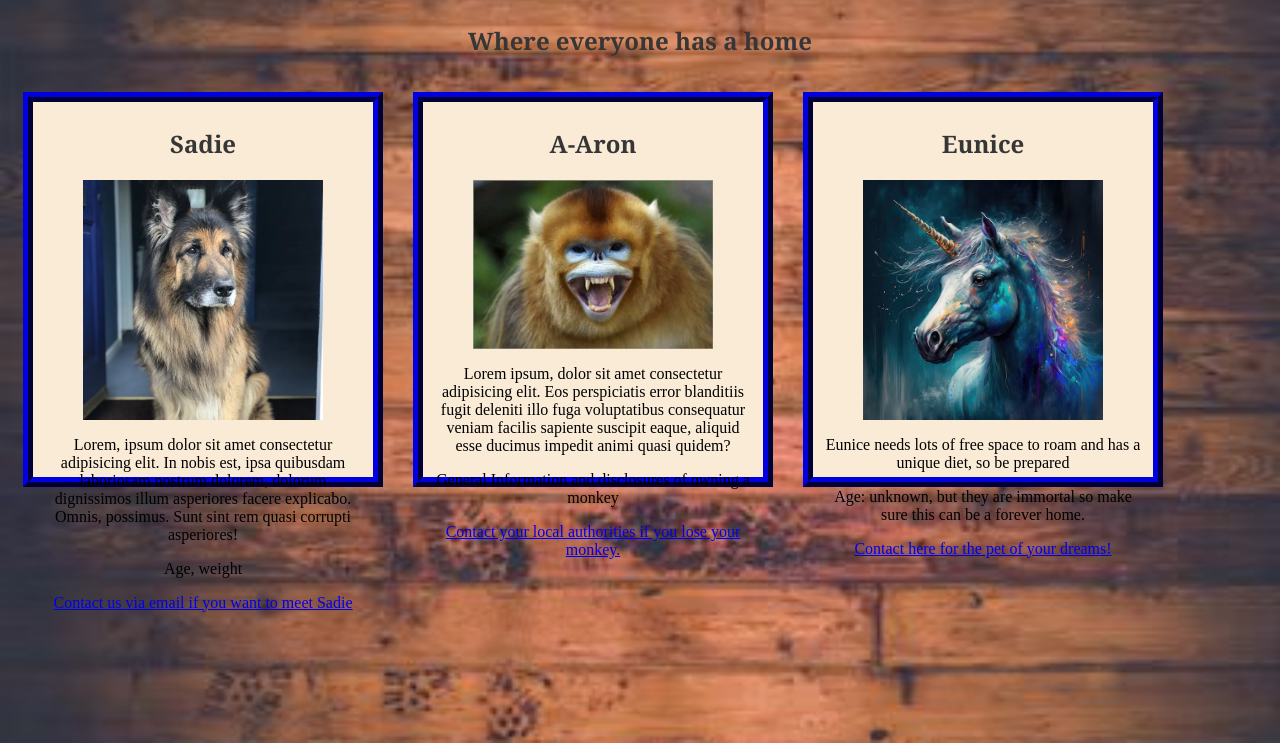
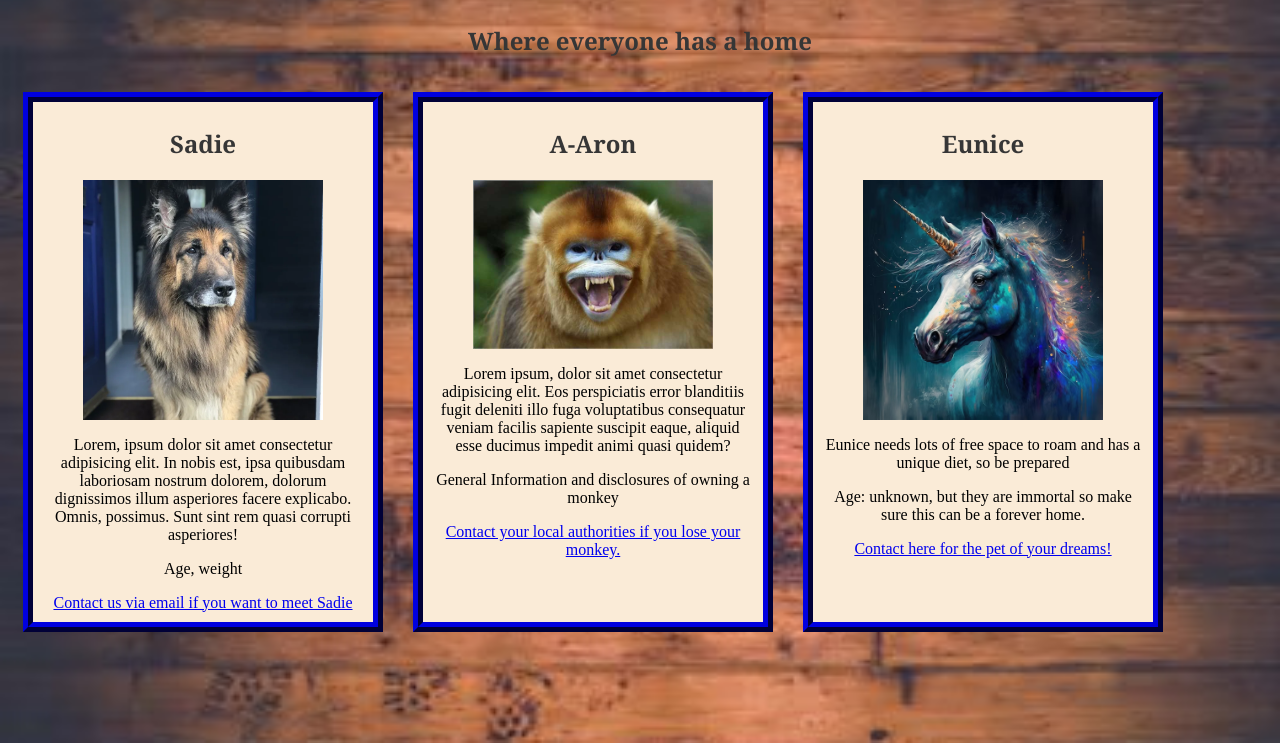
Before and after one commit to kimmykokonut/grant-kim, a plain HTML site: page index.html in a window 1280 px wide. Shown: the part 57-800 px from the top of the page. Drawn offline with Linux system fonts and the light colour scheme; a web font is replaced by a local one.

Commit message:
modify css to make column height min-height to fix issue of text leaving box
Co-authored-by: Grant Abel <gtabel88@gmail.com>

```diff
--- a/css/style.css
+++ b/css/style.css
@@ -25,7 +25,7 @@ h2 {
 .column {
     margin: 15px;
     width: 25vw;
-    height: 45vh;
+    min-height: 45vh;
     float: left;
     text-align: center;
     background-color: antiquewhite;
```
